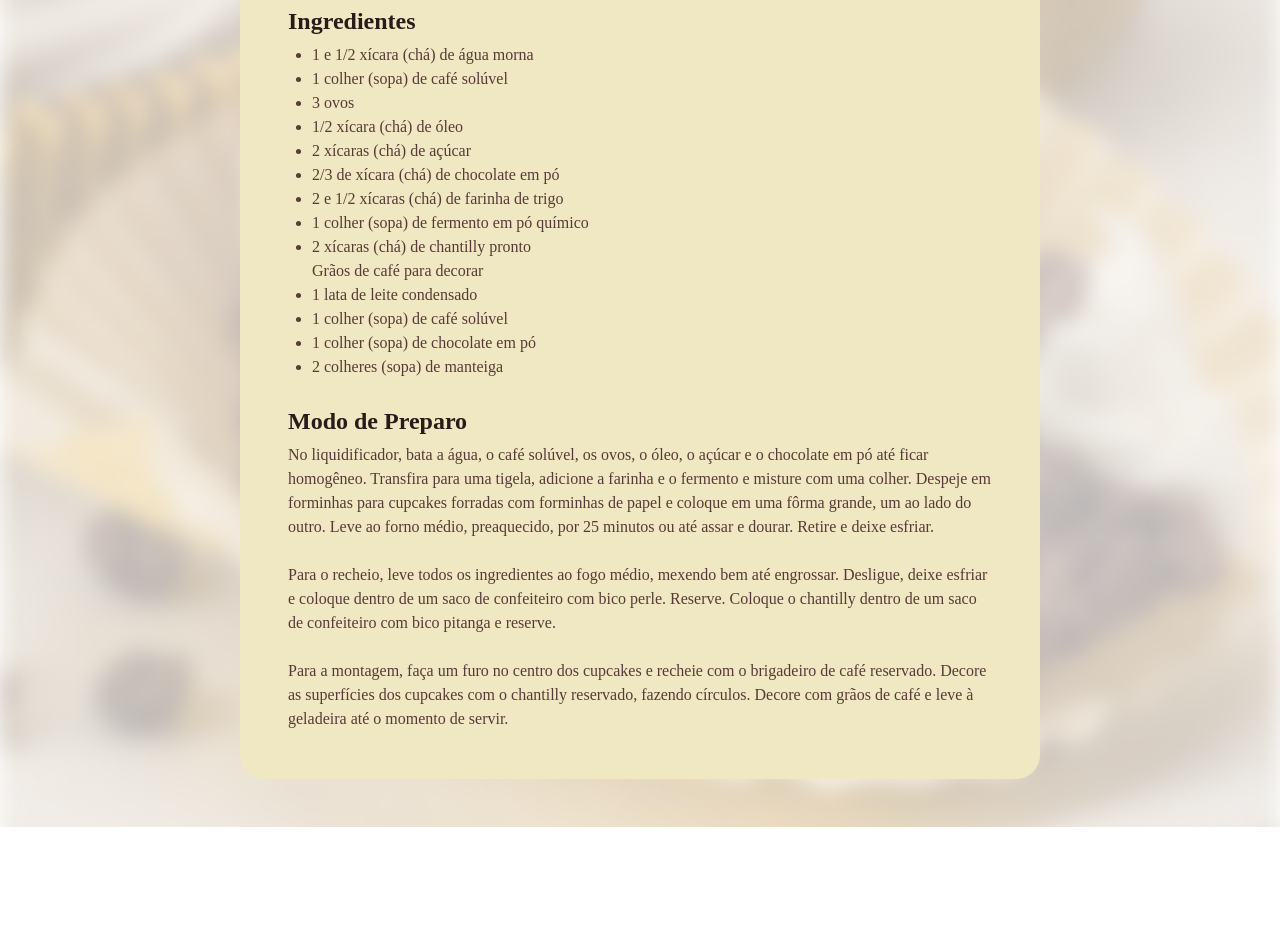
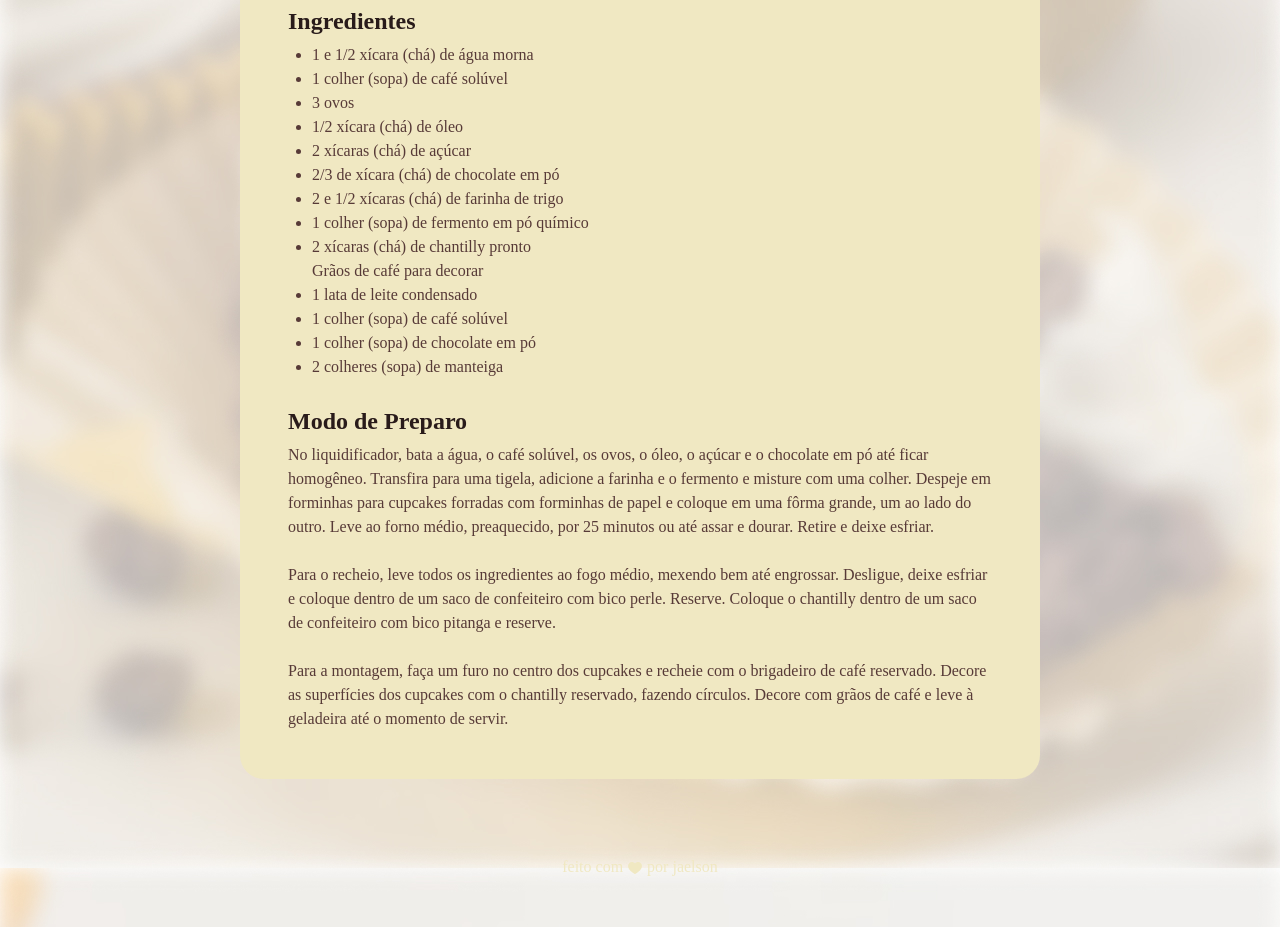
Before and after one commit to jaelsonrc/MBA-RocketSeat, a plain HTML site: page Projeto01/index.html in a window 1280 px wide. Shown: the part 720-1647 px from the top of the page. Before the commit the page ends 1547 px from the top, so only its background shows below. Drawn offline with Linux system fonts and the light colour scheme; a web font is replaced by a local one.

Commit message:
adicionando footer

```diff
--- a/Projeto01/index.html
+++ b/Projeto01/index.html
@@ -58,6 +58,9 @@
     </main>
   </div>
 
+  <footer>
+    feito com <img src="assets/coracao.svg" alt="fofito"> por jaelson
+  </footer>
 </body>
 
 </html>
--- a/Projeto01/style.css
+++ b/Projeto01/style.css
@@ -58,3 +58,17 @@ section + section{
 ul{
   margin-left: 24px;
 }
+
+footer{
+  color: #F0E8C2;
+  text-align: center;
+  padding-top: 28px;
+  padding-bottom: 48px;
+
+  font-size: 16px;
+}
+
+footer img{
+  vertical-align: middle;
+
+}
```
Also changed, not shown: Projeto01/assets/coracao.svg (added).
